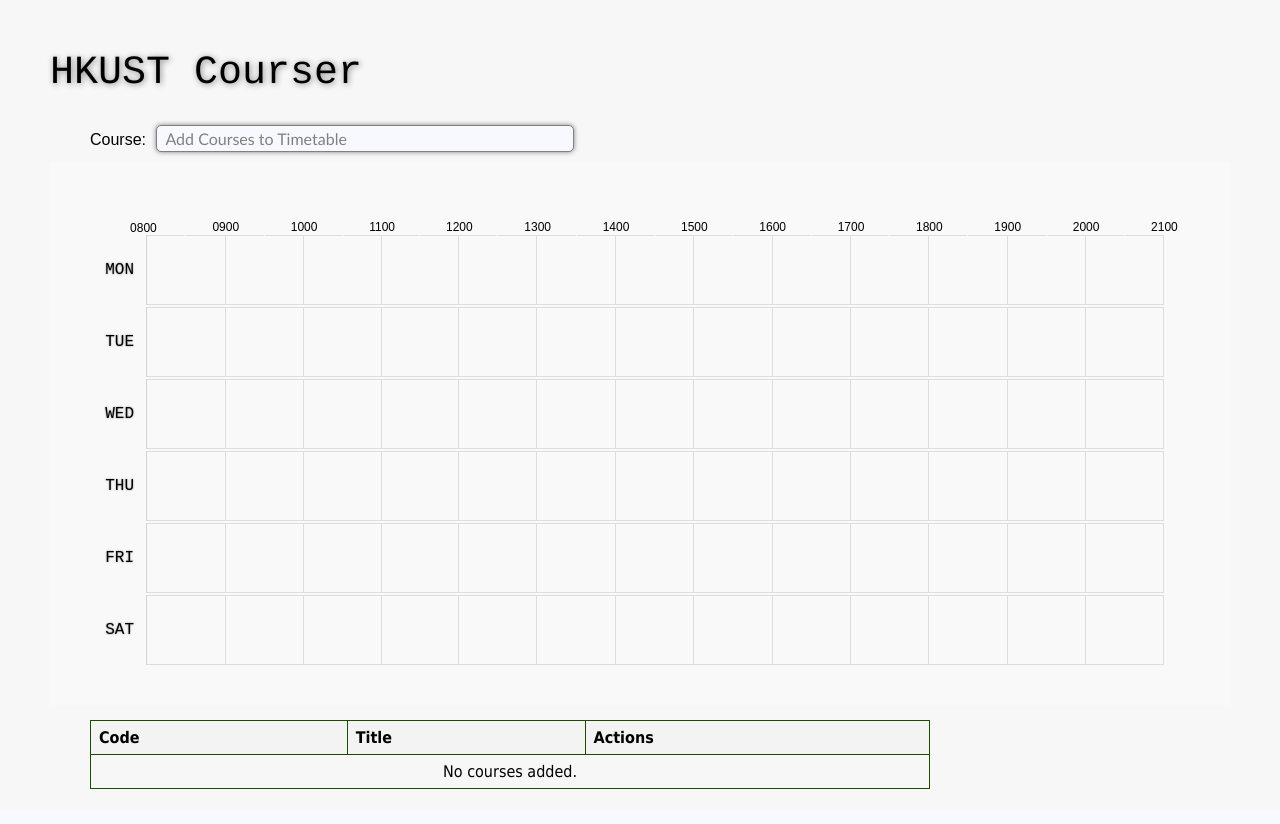
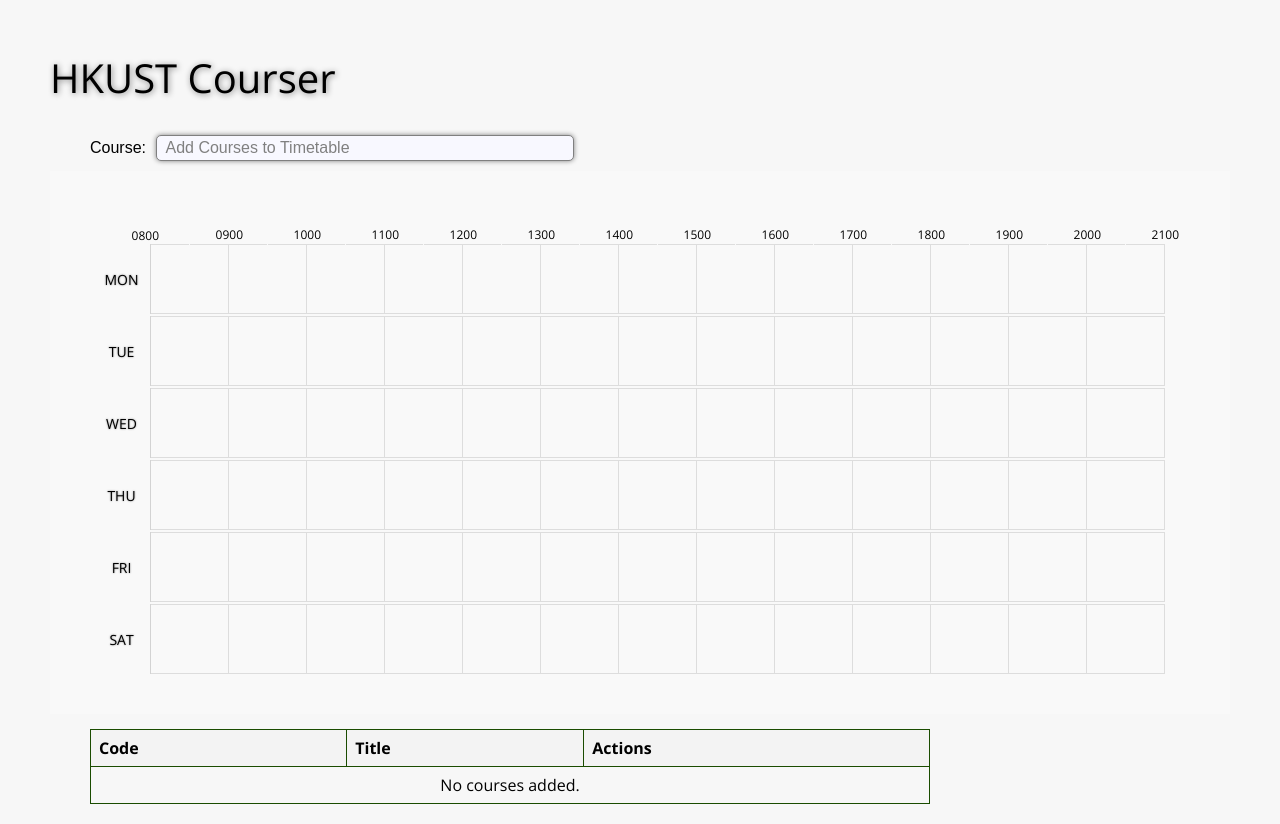
Before and after one commit to antony-hk/coust, a PHP site: page / in a window 1280 px wide. Before the commit the page ends 789 px from the top, so only its background shows below. Run offline with PHP 8.4, Linux system fonts and the light colour scheme; some libraries are stand-ins or nearby versions.

Commit message:
Update Font

```diff
--- a/index.html
+++ b/index.html
@@ -10,6 +10,7 @@
         <script src="//ajax.googleapis.com/ajax/libs/jqueryui/1.11.0/jquery-ui.min.js"></script>
         <link rel="stylesheet" href="style.css" />
         <script src="timetable.js"></script>
+        <link href='http://fonts.googleapis.com/css?family=Open+Sans:300italic,400italic,600italic,700italic,800italic,400,300,600,700,800' rel='stylesheet' type='text/css'>
     </head>
     <body>
     <div id="container">
--- a/style.css
+++ b/style.css
@@ -35,7 +35,6 @@
     max-height: 200px;
     overflow-y: auto;
     overflow-x: hidden;
-    font-family: Optima, Segoe, "Segoe UI", Candara, Calibri, Arial, sans-serif;
     background: #f9f9f9;
 }
 .ui-state-hover,
@@ -52,7 +51,7 @@
 body {
     background: #f7f7f7;
     font-size: 16px;
-    font-family:  "Segoe UI", Segoe, Optima, Arial, sans-serif;
+    font-family: 'Open Sans', sans-serif;
 }
 #container {
     text-align: center;
@@ -63,7 +62,6 @@
     margin: 50px 0px 30px 10px;
     text-align: left;
     font-size: 40px;
-    font-family: Rockwell, "Courier Bold", Courier, Georgia, Times, "Times New Roman", serif;
     text-shadow: 1px 1px 6px gray;
     width: 700px;
 }
@@ -74,7 +72,6 @@
 #add {
     width: 400px;
     margin: 0px 6px;
-    font-family: Optima, Segoe, "Segoe UI", Candara, Calibri, Arial, sans-serif;
     color: gray;
     padding: 3px 8px;
     border-radius: 5px;
@@ -89,13 +86,9 @@
 }
 #addform {
     margin: 0px 0px;
-    font-family: "Century Gothic", CenturyGothic, AppleGothic, sans-serif;
     font-size: 16px;
     text-align: left;
     padding-left: 50px;
-}
-#addform input[type="button"] {
-    font-family: "Century Gothic", CenturyGothic, AppleGothic, sans-serif;
 }
 #timetable_wrapper {
     background: #F9F9F9;
@@ -114,13 +107,12 @@
 }
 #timetable td.time {
     vertical-align: bottom;
-    font-family: "Avant Garde", Avantgarde, "Century Gothic", CenturyGothic, "AppleGothic", sans-serif;
     font-size: 12px;
 }
 #timetable th.weekday {
     border-right: 1px solid lightgray;
     padding-right: 8px;
-    font-family: Courier New;
+    font-size: 14px;
     background: #F9F9F9;
     text-shadow: 0px 0px 2px gray;
     font-weight: normal;
@@ -177,7 +169,6 @@
     text-align: center;
     font-weight: bold;
     font-size: 13px;
-    font-family: "Segoe UI", Frutiger, "Frutiger Linotype", "Dejavu Sans", "Helvetica Neue", Arial, sans-serif;
     cursor: no-drop;
 }
 .draggable {
@@ -204,7 +195,6 @@
     text-align: left;
     width: 70%;
     margin: 15px 50px;
-    font-family: Tahoma, Verdana, Segoe, sans-serif;
     font-size: 16px;
 }
 #timetable_controls thead th {
```
